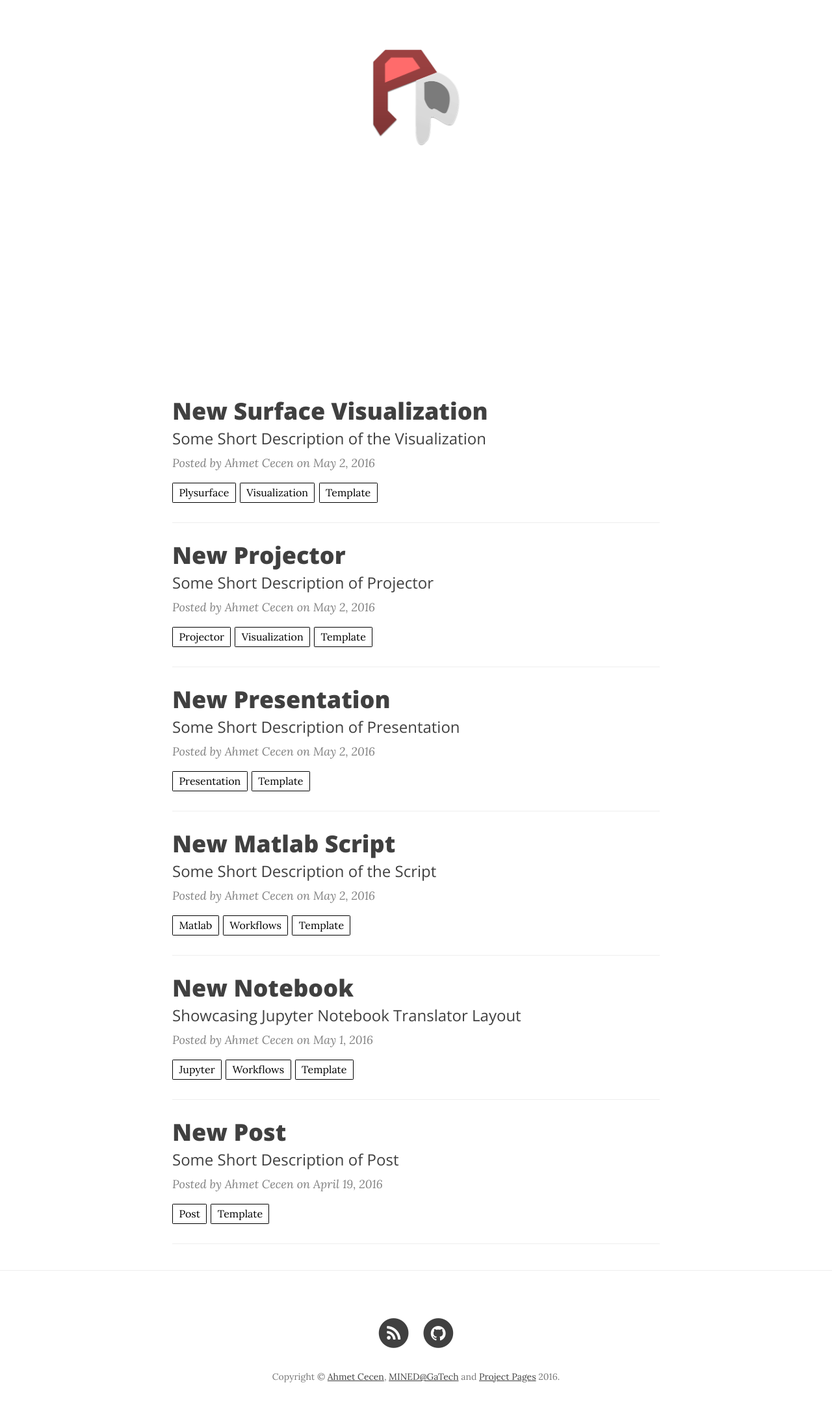
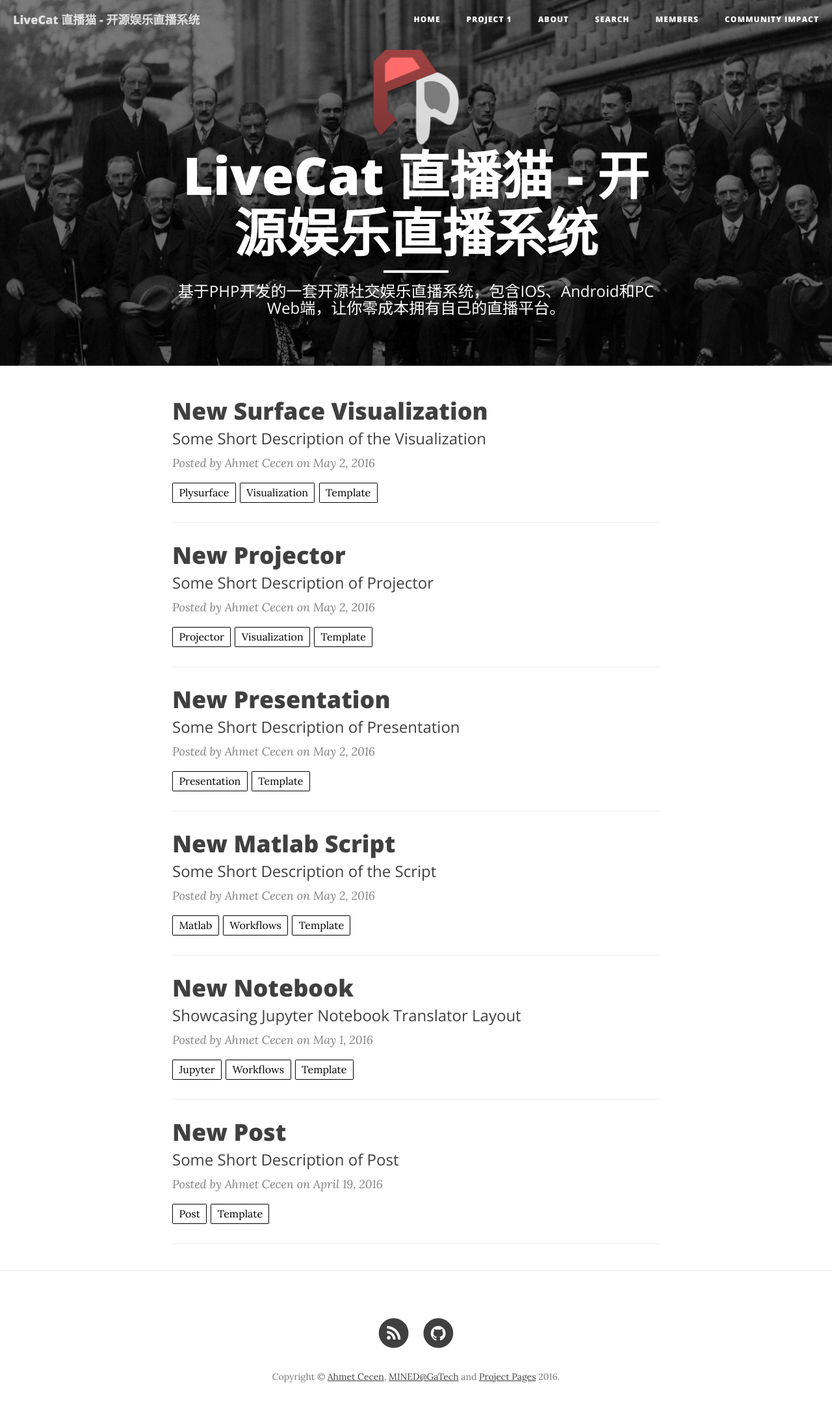
Before and after one commit to xxwn2020/livecat, a Jekyll site: the page built from docs/index.html, in a window 1280 px wide. Shown: the whole page at 65% size. Built offline with Jekyll 4.4.1, drawn with Linux system fonts in a browser that asks for light colours; nearby versions of some CDN libraries; the list of posts is cut into pages by our own code.

Commit message:
修复背景图不显示问题

```diff
--- a/docs/_config.yml
+++ b/docs/_config.yml
@@ -8,7 +8,7 @@ url: "http://livecat.cn"
 
 # Secondary Parameters
 baseurl: ""
-header-img: http://livecat.cn/img/home-bg.jpg
+header-img: /img/home-bg.jpg
 headercolor: "#FFFFFF"
 logo: /img/logos/Project-Pages-New-Logo-Inverted.png
 
```
